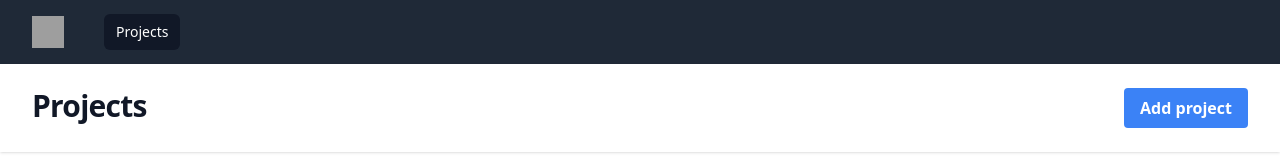
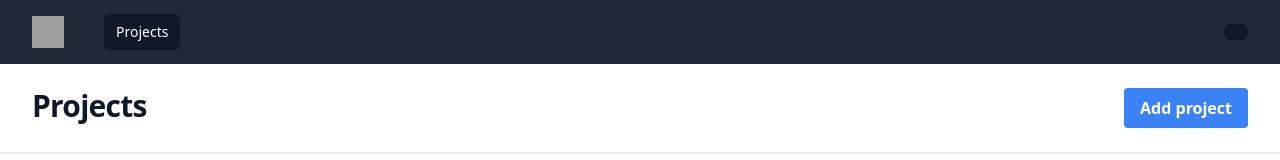
Before and after one commit to filippamula/programowanie-web-2024, a React (Create React App) app in the folder manage-me/: page / in a window 1280 px wide. Shown: the top 160 px of the page. Built offline with nearby package versions, Linux system fonts and the light colour scheme; grey boxes are pictures that could not be loaded.

Commit message:
added choosing active project

```diff
--- a/manage-me/src/components/NavBar.tsx
+++ b/manage-me/src/components/NavBar.tsx
@@ -1,6 +1,8 @@
 import { Fragment } from "react";
 import { Disclosure, Menu, Transition } from "@headlessui/react";
 import { Bars3Icon, BellIcon, XMarkIcon } from "@heroicons/react/24/outline";
+import { useProjects } from "../hooks/UseProjects";
+import { useActiveProject } from "../hooks/UseActiveProject";
 
 const user = {
   name: "Tom Cook",
@@ -9,13 +11,17 @@ const user = {
     "https://images.unsplash.com/photo-1472099645785-5658abf4ff4e?ixlib=rb-1.2.1&ixid=eyJhcHBfaWQiOjEyMDd9&auto=format&fit=facearea&facepad=2&w=256&h=256&q=80",
 };
 
-const userNavigation = [{ name: "Projects", href: "/projects", current: true }];
+const navigation = [{ name: "Projects", href: "/projects", current: true }];
 
 function classNames(...classes: string[]) {
   return classes.filter(Boolean).join(" ");
 }
 
 export default function NavBar() {
+  const projects = useProjects().projects;
+  const { activeProject, handleChangeActiveProject, getActiveProject } =
+    useActiveProject();
+
   return (
     <>
       <div className="min-h-full">
@@ -34,7 +40,7 @@ export default function NavBar() {
                     </div>
                     <div className="hidden md:block">
                       <div className="ml-10 flex items-baseline space-x-4">
-                        {userNavigation.map((item) => (
+                        {navigation.map((item) => (
                           <a
                             key={item.name}
                             href={item.href}
@@ -52,6 +58,40 @@ export default function NavBar() {
                       </div>
                     </div>
                   </div>
+
+                  <Menu as="div" className="relative ml-3">
+                    <div>
+                      <Menu.Button className="relative flex max-w-xs items-center rounded-full bg-gray-800 text-sm focus:outline-none focus:ring-2 focus:ring-white focus:ring-offset-2 focus:ring-offset-gray-800">
+                        <span className="absolute -inset-1.5" />
+                        <span className="sr-only">Open user menu</span>
+                        <div className="bg-gray-900 text-white rounded-md px-3 py-2 text-sm font-mediu">
+                          {activeProject.name}
+                        </div>
+                      </Menu.Button>
+                    </div>
+                    <Transition
+                      enter="transition ease-out duration-100"
+                      enterFrom="transform opacity-0 scale-95"
+                      enterTo="transform opacity-100 scale-100"
+                      leave="transition ease-in duration-75"
+                      leaveFrom="transform opacity-100 scale-100"
+                      leaveTo="transform opacity-0 scale-95"
+                    >
+                      <Menu.Items className="absolute right-0 z-10 mt-2 w-48 origin-top-right rounded-md bg-white py-1 shadow-lg ring-1 ring-black ring-opacity-5 focus:outline-none">
+                        {projects.map((item) => (
+                          <Menu.Button
+                            key={item.name}
+                            onClick={() => handleChangeActiveProject(item)}
+                          >
+                            <div className="block px-4 py-2 text-sm text-gray-700">
+                              {item.name}
+                            </div>
+                          </Menu.Button>
+                        ))}
+                      </Menu.Items>
+                    </Transition>
+                  </Menu>
+
                   <div className="-mr-2 flex md:hidden">
                     {/* Mobile menu button */}
                     <Disclosure.Button className="relative inline-flex items-center justify-center rounded-md bg-gray-800 p-2 text-gray-400 hover:bg-gray-700 hover:text-white focus:outline-none focus:ring-2 focus:ring-white focus:ring-offset-2 focus:ring-offset-gray-800">
@@ -75,7 +115,7 @@ export default function NavBar() {
 
               <Disclosure.Panel className="md:hidden">
                 <div className="space-y-1 px-2 pb-3 pt-2 sm:px-3">
-                  {userNavigation.map((item) => (
+                  {navigation.map((item) => (
                     <Disclosure.Button
                       key={item.name}
                       as="a"
--- /dev/null
+++ b/manage-me/src/domain/project/ActiveProject.ts
@@ -0,0 +1,5 @@
+export interface ActiveProject {
+  id: string;
+  name: string;
+  description: string;
+}
--- /dev/null
+++ b/manage-me/src/domain/project/ActiveProjectRepository.ts
@@ -0,0 +1,6 @@
+import { ActiveProject } from "./ActiveProject";
+
+export default interface ProjectRepository {
+  save(project: ActiveProject): ActiveProject;
+  get(): ActiveProject;
+}
--- /dev/null
+++ b/manage-me/src/hooks/UseActiveProject.ts
@@ -0,0 +1,22 @@
+import { useState } from "react";
+import ActiveProjectRepository from "../domain/project/ActiveProjectRepository";
+import ActiveProjectLocalRepository from "../infrastructure/ActiveProjectLocalRepository";
+import { ActiveProject } from "../domain/project/ActiveProject";
+
+const activeProjectRepository: ActiveProjectRepository =
+  new ActiveProjectLocalRepository();
+
+export function useActiveProject() {
+  const [activeProject, setProjects] = useState(getActiveProject());
+
+  function getActiveProject(): ActiveProject {
+    return activeProjectRepository.get();
+  }
+
+  function handleChangeActiveProject(project: ActiveProject) {
+    activeProjectRepository.save(project);
+    setProjects(project);
+  }
+
+  return { activeProject, getActiveProject, handleChangeActiveProject };
+}
--- /dev/null
+++ b/manage-me/src/infrastructure/ActiveProjectLocalRepository.ts
@@ -0,0 +1,24 @@
+import { ActiveProject } from "../domain/project/ActiveProject";
+import ActiveProjectRepository from "../domain/project/ActiveProjectRepository";
+
+class ActiveProjectLocalRepository implements ActiveProjectRepository {
+  private STORAGE_KEY = "active_project";
+
+  save(project: ActiveProject) {
+    localStorage.setItem(this.STORAGE_KEY, JSON.stringify(project));
+    return project;
+  }
+
+  get() {
+    try {
+      const projectsStorage = localStorage.getItem(this.STORAGE_KEY);
+      const projects = JSON.parse(projectsStorage || "[]");
+      return projects;
+    } catch (error) {
+      localStorage.setItem(this.STORAGE_KEY, "[]");
+      throw new Error("Error parsing projects from local storage");
+    }
+  }
+}
+
+export default ActiveProjectLocalRepository;
```
